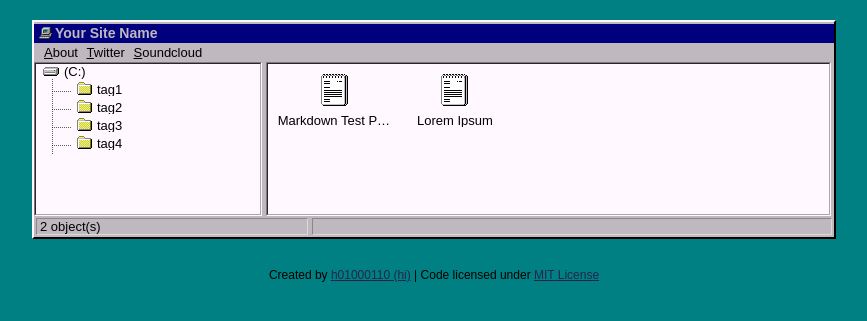
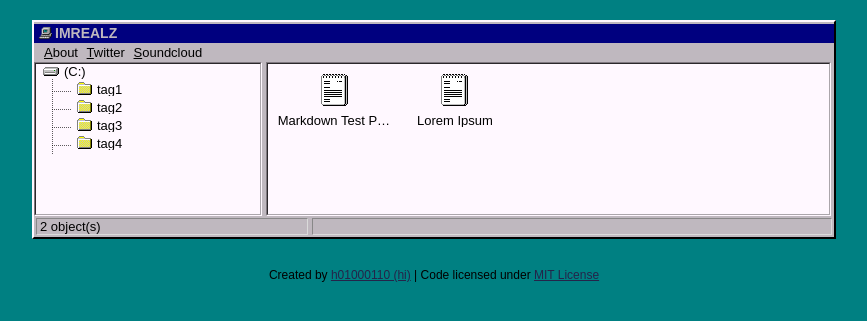
Before and after one commit to imrealz/imrealz.github.com23, a Jekyll site: the page built from index.html, in a window 1280 px wide. Shown: the top 321 px of the page, without its empty margins (206-1073 px from the left). Built offline with Jekyll 4.4.1, drawn with Linux system fonts in a browser that asks for light colours.

Commit message:
Update _config.yml

```diff
--- a/_config.yml
+++ b/_config.yml
@@ -3,8 +3,8 @@ url: #Your url here
 baseurl: /project
 
 # variables
-name: Your Site Name
-description: Your description here
+name: IMREALZ
+description: hi i am real z.com
 google_verification: null
 
 
```
